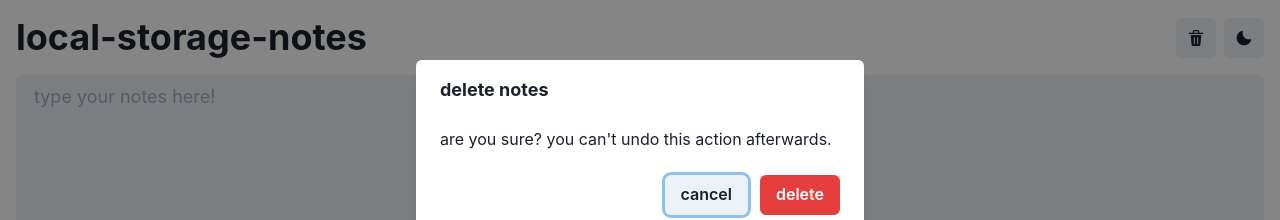
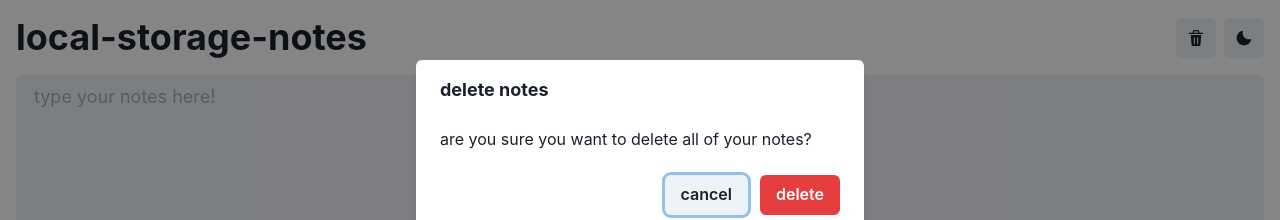
Before and after one commit to alexscott812/local-storage-notes, a React (Create React App) app: page / in a window 1280 px wide. Both pictures are taken after a click on the button 1196 px from the left and 37 px from the top of the page. Shown: the top 220 px of the page. Built offline with nearby package versions, Linux system fonts and the light colour scheme; the HTML template or start-up script is replaced by a standard one.

Commit message:
slight modal changes

```diff
--- a/src/components/DeleteConfirmationModal.tsx
+++ b/src/components/DeleteConfirmationModal.tsx
@@ -6,8 +6,7 @@ import {
   AlertDialogHeader,
   AlertDialogContent,
   AlertDialogOverlay,
-  Button,
-  AlertDialogProps
+  Button
 } from '@chakra-ui/react';
 
 interface DeleteConfirmationModalProps {
@@ -36,7 +35,7 @@ const DeleteConfirmationModal = ({
             { 'delete notes' }
           </AlertDialogHeader>
           <AlertDialogBody>
-            { `are you sure? you can't undo this action afterwards.` }
+            { 'are you sure you want to delete all of your notes?' }
           </AlertDialogBody>
           <AlertDialogFooter>
             <Button ref={ cancelRef } onClick={ onClose }>
```
